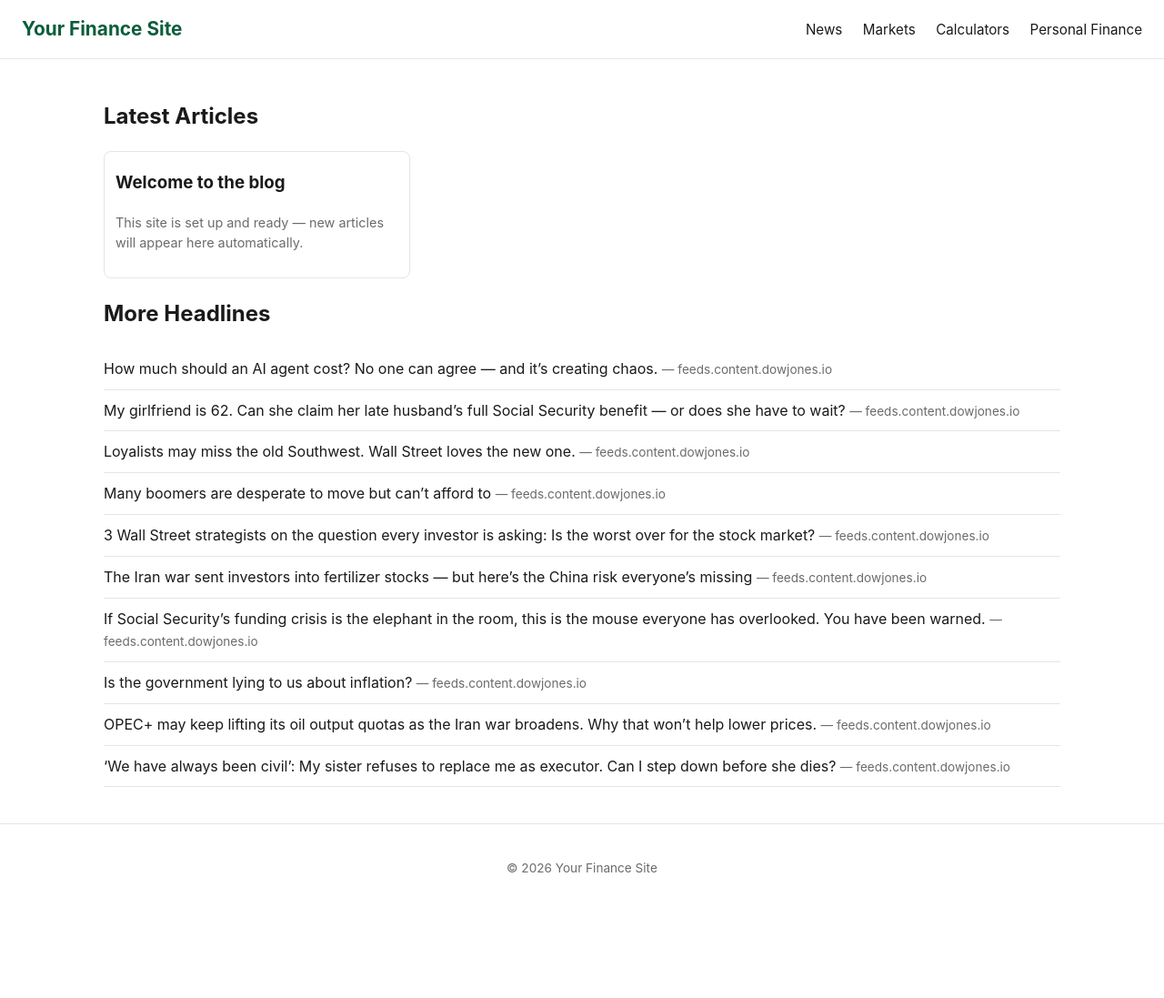
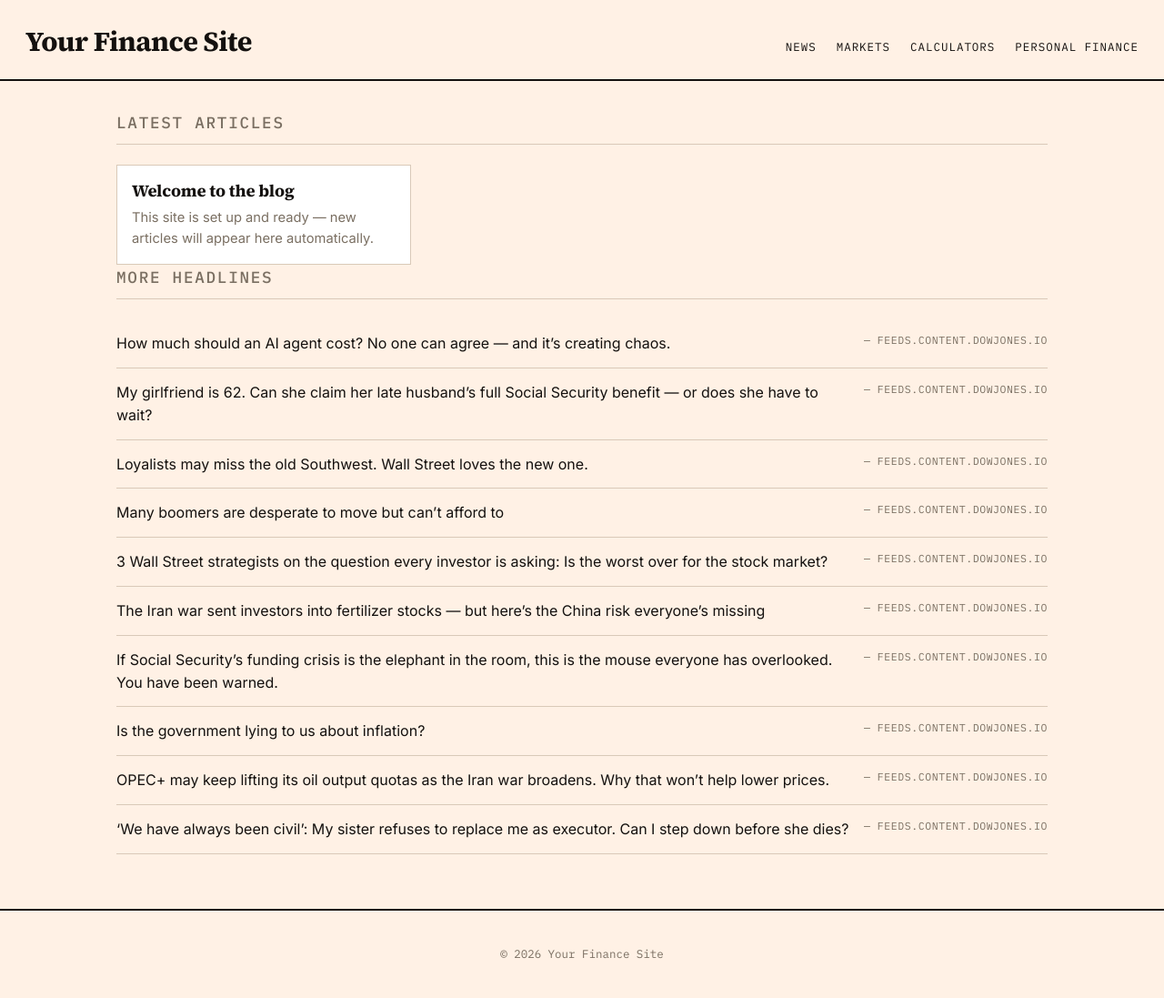
Before and after one commit to GlobTechCo/globtechco.github.io, a Jekyll site: the page built from index.html, in a window 1280 px wide. Shown: the whole page at 91% size. Built offline with Jekyll 4.4.1, drawn with Linux system fonts in a browser that asks for light colours; the list of posts is cut into pages by our own code; before the commit the page ends 1003 px from its top, so only the background shows below that.

Commit message:
Refactor CSS styles and update font settings

```diff
--- a/assets/style.css
+++ b/assets/style.css
@@ -1,158 +1,320 @@
+@import url('https://fonts.googleapis.com/css2?family=Source+Serif+4:ital,wght@0,400;0,600;0,700;1,400&family=IBM+Plex+Mono:wght@400;500;600&family=Inter:wght@400;500;600&display=swap');
+
 :root {
-  --accent: #0b5d3b;
-  --text: #1a1a1a;
-  --muted: #6b6b6b;
-  --border: #e5e5e5;
+  --paper: #FFF1E5;
+  --card: #FFFFFF;
+  --ink: #14110F;
+  --gain: #0B6E4F;
+  --loss: #B13B2E;
+  --rule: #D9C9B8;
+  --muted: #7A6F62;
 }
 
 * { box-sizing: border-box; }
+html { scroll-behavior: smooth; }
 
 body {
-  font-family: -apple-system, Segoe UI, Roboto, Helvetica, Arial, sans-serif;
-  color: var(--text);
   margin: 0;
+  background: var(--paper);
+  color: var(--ink);
+  font-family: 'Inter', -apple-system, sans-serif;
   line-height: 1.55;
+}
+
+h1, h2, h3, .serif {
+  font-family: 'Source Serif 4', Georgia, serif;
+  font-weight: 700;
+  letter-spacing: -0.01em;
+  margin: 0;
+}
+
+.mono, .ticker, .post-meta, .headline-list .source, .calculator label, code {
+  font-family: 'IBM Plex Mono', monospace;
+}
+
+a { color: inherit; }
+
+.ticker-wrap {
+  background: var(--ink);
+  color: var(--paper);
+  overflow: hidden;
+  white-space: nowrap;
+  border-bottom: 1px solid #000;
+}
+
+.ticker-track {
+  display: inline-block;
+  padding-left: 100%;
+  animation: scroll-ticker 38s linear infinite;
+}
+
+.ticker-track span {
+  display: inline-block;
+  padding: 8px 28px;
+  font-size: 0.85rem;
+  letter-spacing: 0.02em;
+}
+
+.ticker-track .up { color: #6FCF97; }
+.ticker-track .down { color: #EB8375; }
+
+@keyframes scroll-ticker {
+  0%   { transform: translateX(0); }
+  100% { transform: translateX(-100%); }
+}
+
+@media (prefers-reduced-motion: reduce) {
+  .ticker-track { animation: none; padding-left: 0; }
 }
 
 .site-header {
   display: flex;
-  align-items: center;
+  align-items: baseline;
   justify-content: space-between;
-  padding: 16px 24px;
-  border-bottom: 1px solid var(--border);
+  padding: 22px 28px 18px;
+  border-bottom: 2px solid var(--ink);
   flex-wrap: wrap;
+  gap: 12px;
 }
 
 .site-title {
+  font-family: 'Source Serif 4', serif;
   font-weight: 700;
-  font-size: 1.3rem;
-  color: var(--accent);
+  font-size: 1.9rem;
   text-decoration: none;
+  color: var(--ink);
+  letter-spacing: -0.02em;
+}
+
+.site-header nav {
+  display: flex;
+  gap: 22px;
 }
 
 .site-header nav a {
-  margin-left: 18px;
   text-decoration: none;
-  color: var(--text);
-  font-size: 0.95rem;
+  font-family: 'IBM Plex Mono', monospace;
+  font-size: 0.78rem;
+  text-transform: uppercase;
+  letter-spacing: 0.08em;
+  color: var(--ink);
+  border-bottom: 2px solid transparent;
+  padding-bottom: 2px;
 }
 
+.site-header nav a:hover { border-bottom-color: var(--gain); }
+
 main {
-  max-width: 1100px;
+  max-width: 1080px;
   margin: 0 auto;
-  padding: 24px;
+  padding: 32px 28px 60px;
+}
+
+.own-articles h2, .aggregator h2, .calculators-page h1 {
+  font-size: 1.1rem;
+  text-transform: uppercase;
+  letter-spacing: 0.1em;
+  font-family: 'IBM Plex Mono', monospace;
+  font-weight: 500;
+  border-bottom: 1px solid var(--rule);
+  padding-bottom: 10px;
+  margin-bottom: 22px;
+  color: var(--muted);
 }
 
 .article-grid {
   display: grid;
-  grid-template-columns: repeat(auto-fill, minmax(260px, 1fr));
-  gap: 20px;
+  grid-template-columns: repeat(auto-fill, minmax(280px, 1fr));
+  gap: 26px;
 }
 
 .article-card {
-  border: 1px solid var(--border);
-  border-radius: 8px;
-  overflow: hidden;
+  background: var(--card);
+  border: 1px solid var(--rule);
   text-decoration: none;
-  color: var(--text);
+  color: var(--ink);
   display: block;
+  transition: transform 0.15s ease, box-shadow 0.15s ease;
+}
+
+.article-card:hover {
+  transform: translateY(-2px);
+  box-shadow: 0 6px 18px rgba(20,17,15,0.08);
 }
 
 .article-card img {
   width: 100%;
-  height: 150px;
+  height: 170px;
   object-fit: cover;
+  display: block;
 }
 
-.article-card h3, .article-card p {
-  padding: 0 12px;
+.article-card h3 {
+  font-size: 1.15rem;
+  padding: 16px 16px 6px;
+  line-height: 1.3;
 }
 
 .article-card p {
+  padding: 0 16px 16px;
   color: var(--muted);
-  font-size: 0.9rem;
-  padding-bottom: 12px;
+  font-size: 0.92rem;
+  margin: 0;
+}
+
+.empty-state {
+  border: 1px dashed var(--rule);
+  padding: 28px;
+  color: var(--muted);
+  font-size: 0.95rem;
 }
 
 .headline-list {
   list-style: none;
   padding: 0;
+  margin: 0;
 }
 
 .headline-list li {
-  padding: 10px 0;
-  border-bottom: 1px solid var(--border);
+  display: flex;
+  justify-content: space-between;
+  gap: 16px;
+  padding: 14px 0;
+  border-bottom: 1px solid var(--rule);
 }
 
 .headline-list a {
-  color: var(--text);
   text-decoration: none;
+  font-size: 1rem;
 }
+
+.headline-list a:hover { color: var(--gain); }
 
 .headline-list .source {
   color: var(--muted);
-  font-size: 0.85rem;
+  font-size: 0.72rem;
+  text-transform: uppercase;
+  letter-spacing: 0.05em;
+  white-space: nowrap;
+}
+
+.post h1 {
+  font-size: 2.3rem;
+  line-height: 1.15;
+  margin-bottom: 10px;
+}
+
+.post-meta {
+  color: var(--muted);
+  font-size: 0.78rem;
+  text-transform: uppercase;
+  letter-spacing: 0.05em;
+  margin-bottom: 20px;
 }
 
 .post-image {
   width: 100%;
-  max-height: 420px;
+  max-height: 440px;
   object-fit: cover;
-  border-radius: 8px;
+  margin: 20px 0 6px;
+  border: 1px solid var(--rule);
 }
 
 .image-credit, .source-note {
   color: var(--muted);
-  font-size: 0.8rem;
+  font-size: 0.78rem;
 }
 
+.post-content {
+  font-size: 1.08rem;
+  margin-top: 18px;
+}
+
+.post-content p { margin: 0 0 1.2em; }
+
 .affiliate-disclosure {
-  background: #fff8e1;
-  border: 1px solid #f0e0a0;
-  padding: 10px 14px;
-  border-radius: 6px;
+  background: var(--card);
+  border: 1px solid var(--rule);
+  border-left: 3px solid var(--gain);
+  padding: 12px 16px;
   font-size: 0.85rem;
-  color: #6b5900;
+  color: var(--muted);
+  margin: 18px 0;
 }
 
 .calculator {
-  border: 1px solid var(--border);
-  border-radius: 8px;
-  padding: 20px;
-  margin-bottom: 24px;
+  background: var(--card);
+  border: 1px solid var(--rule);
+  padding: 24px;
+  margin-bottom: 26px;
+}
+
+.calculator h2 {
+  font-size: 1.2rem;
+  margin-bottom: 16px;
 }
 
 .calculator label {
   display: block;
-  margin-bottom: 10px;
+  margin-bottom: 14px;
+  font-size: 0.78rem;
+  text-transform: uppercase;
+  letter-spacing: 0.05em;
+  color: var(--muted);
 }
 
 .calculator input {
   display: block;
-  padding: 8px;
+  font-family: 'IBM Plex Mono', monospace;
+  font-size: 1rem;
+  padding: 10px;
   width: 100%;
-  max-width: 300px;
-  margin-top: 4px;
+  max-width: 320px;
+  margin-top: 6px;
+  border: 1px solid var(--rule);
+  background: var(--paper);
+  color: var(--ink);
 }
 
 .calculator button {
-  background: var(--accent);
-  color: white;
+  background: var(--ink);
+  color: var(--paper);
   border: none;
-  padding: 10px 18px;
-  border-radius: 6px;
+  padding: 11px 22px;
+  font-family: 'IBM Plex Mono', monospace;
+  text-transform: uppercase;
+  letter-spacing: 0.05em;
+  font-size: 0.8rem;
   cursor: pointer;
 }
 
+.calculator button:hover { background: var(--gain); }
+
+.calculator p#mortgageResult, .calculator p#fxResult {
+  font-family: 'IBM Plex Mono', monospace;
+  margin-top: 16px;
+  padding-top: 16px;
+  border-top: 1px solid var(--rule);
+}
+
 .ad-slot {
-  margin: 24px 0;
+  margin: 30px 0;
   text-align: center;
+  border-top: 1px dashed var(--rule);
+  border-bottom: 1px dashed var(--rule);
+  padding: 6px 0;
 }
 
 .site-footer {
   text-align: center;
-  padding: 24px;
+  padding: 26px;
   color: var(--muted);
-  font-size: 0.85rem;
-  border-top: 1px solid var(--border);
+  font-size: 0.78rem;
+  font-family: 'IBM Plex Mono', monospace;
+  border-top: 2px solid var(--ink);
 }
+
+@media (max-width: 600px) {
+  .post h1 { font-size: 1.7rem; }
+  .site-title { font-size: 1.5rem; }
+}
```
